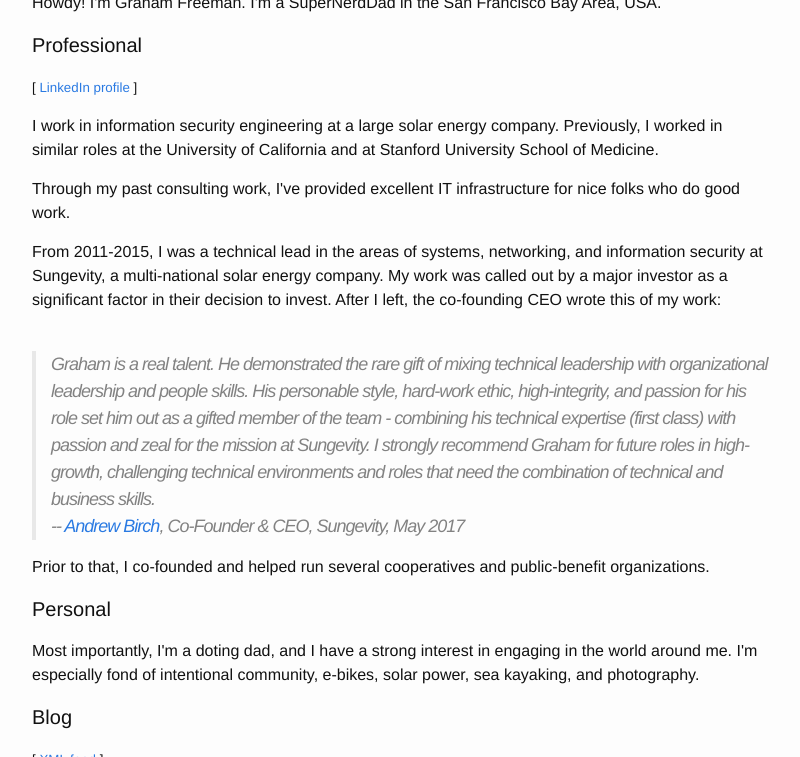
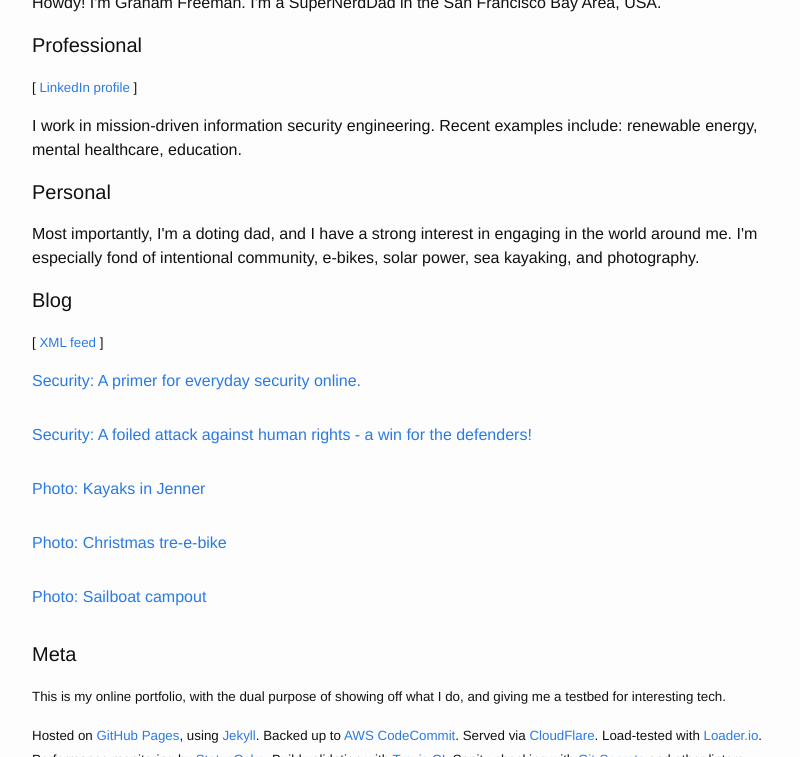
Before and after one commit to gjmf/gjmf.github.io, a Jekyll site: the page built from index.html, in a window 1280 px wide and 900 px high, scrolled down 273 px, cut to the strip 143-900 px from the top of the window. Shown: the whole strip, without its empty margins (238-1038 px from the left). Built offline with Jekyll 4.4.1, drawn with Linux system fonts in a browser that asks for light colours.

Commit message:
Update, and simplicity.

```diff
--- a/index.html
+++ b/index.html
@@ -23,22 +23,7 @@
 </p>
 
         <p>
-	I work in information security engineering at a large solar energy company. Previously, I worked in similar roles at the University of California and at Stanford University School of Medicine.
-	</p>
-	<p>
-        Through my past consulting work, I've provided excellent IT infrastructure for nice folks who do good work.
-        </p>
-        <p>
-        From 2011-2015, I was a technical lead in the areas of systems, networking, and information security at Sungevity, a multi-national solar energy company. My work was called out by a major investor as a significant factor in their decision to invest. After I left, the co-founding CEO wrote this of my work:
-        </p>
-<br />
-<blockquote>
-Graham is a real talent. He demonstrated the rare gift of mixing technical leadership with organizational leadership and people skills. His personable style, hard-work ethic, high-integrity, and passion for his role set him out as a gifted member of the team - combining his technical expertise (first class) with passion and zeal for the mission at Sungevity. I strongly recommend Graham for future roles in high-growth, challenging technical environments and roles that need the combination of technical and business skills.
-<br />
--- <a href="https://www.linkedin.com/in/birchy/">Andrew Birch</a>, Co-Founder & CEO, Sungevity, May 2017
-</blockquote>
-	<p>
-	Prior to that, I co-founded and helped run several cooperatives and public-benefit organizations.
+	I work in mission-driven information security engineering. Recent examples include: renewable energy, mental healthcare, education.
 	</p>
 
 <h3 class="page-heading">Personal</h3>
```
